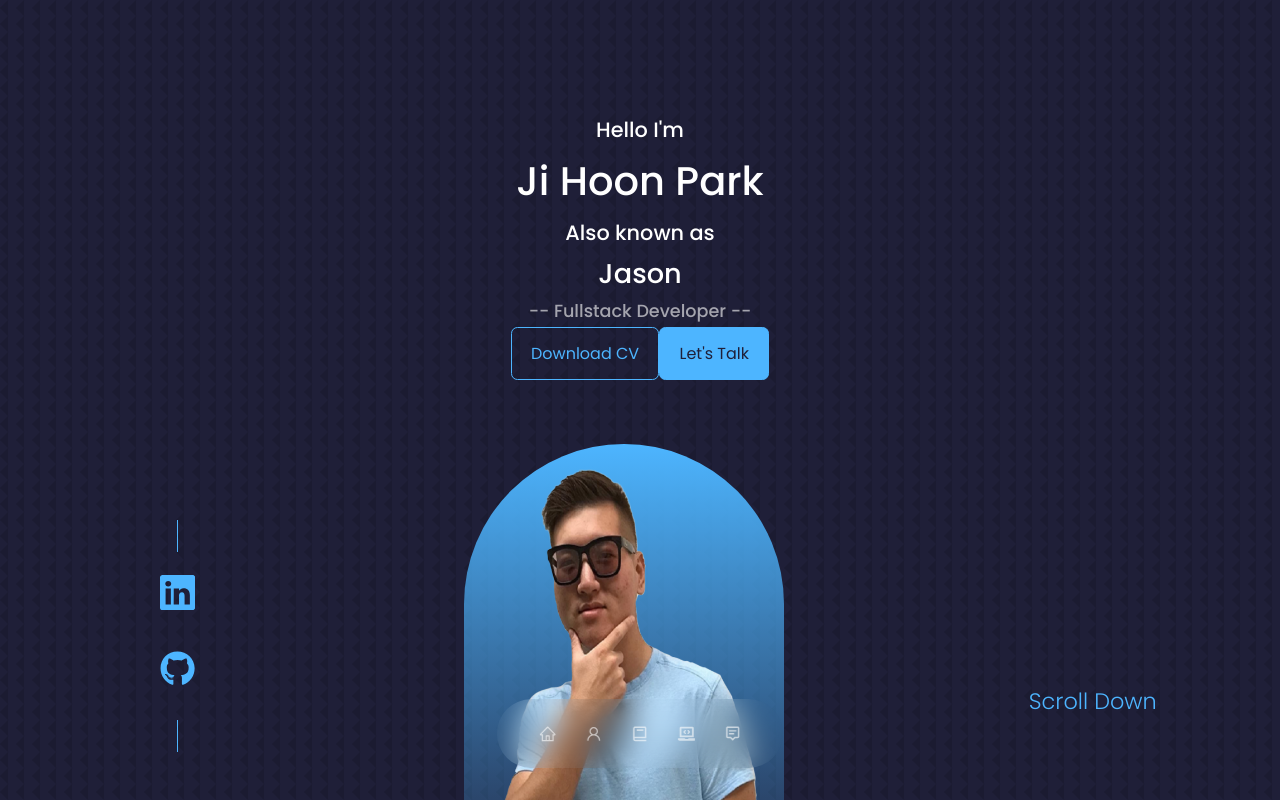
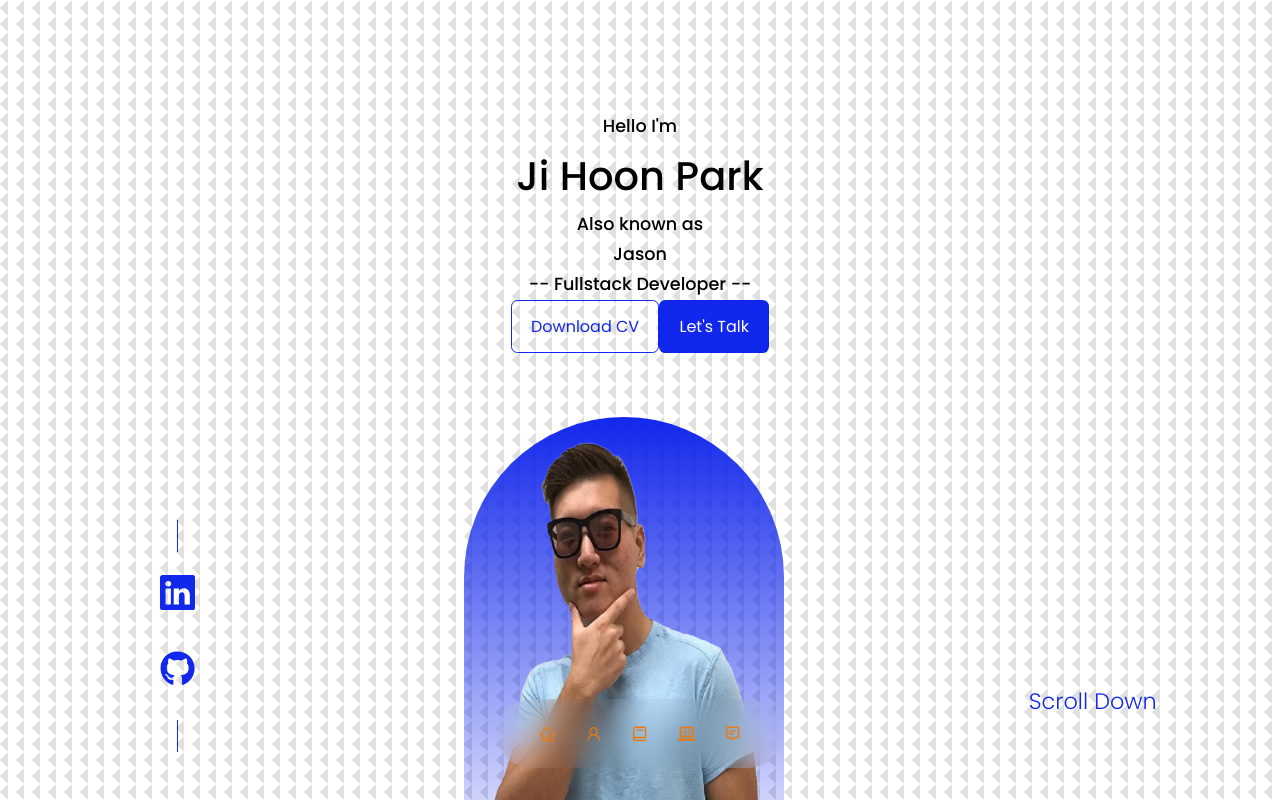
Before and after one commit to jihoonswdev/JihoonJPark, a React (Create React App) app: page / in a window 1280 px wide. Shown: the top 800 px of the page. Built offline with nearby package versions, Linux system fonts and the light colour scheme.

Commit message:
color update

```diff
--- a/src/components/header/Header.jsx
+++ b/src/components/header/Header.jsx
@@ -8,11 +8,11 @@ const Header = () => {
   return (
     <header>
     <div className="container header__container">
-      <h5 className='h5'>Hello I'm</h5>
-      <h1 className='h1'>Ji Hoon Park</h1>
-      <h4 className='h4'>Also known as</h4>
-      <h2 className='h2'>Jason</h2>
-      <h5 className="text-light">-- Fullstack Developer --</h5>
+      <h5 className='h51'>Hello I'm</h5>
+      <h1 className='h11'>Ji Hoon Park</h1>
+      <h4 className='h41'>Also known as</h4>
+      <h2 className='h21'>Jason</h2>
+      <h5 className="text-light1">-- Fullstack Developer --</h5>
       <CTA />
       <HeaderSocials />
 
--- a/src/components/header/header.css
+++ b/src/components/header/header.css
@@ -43,6 +43,22 @@ header {
     width: 1px;
     height: 2rem;
     background: var(--color-primary);
+}
+
+.h51 {
+    color: #000000;
+}
+.h11 {
+    color: #000000;
+}
+.h41 {
+    color: #000000;
+}
+.h21 {
+    color: #000000;
+}
+.text-light1 {
+    color: #000000;
 }
 
 /* === ME === */
--- a/src/index.css
+++ b/src/index.css
@@ -11,12 +11,12 @@
 }
 
 :root {
-    --color-bg: #1f1f38;
-    --color-bg-variant: #2c2c6c;
-    --color-primary:  #4db5ff;
-    --color-primary-variant: rgba(77,181,255,0.4);
-    --color-white: #fff;
-    --color-light: rgba(255,255,255, 0.6);
+    --color-bg: #fff;
+    --color-bg-variant: #f47327;
+    --color-primary:  #0e24ebfb;
+    --color-primary-variant: rgba(45, 209, 42, 0.98);
+    --color-white: #21ed5bfb;
+    --color-light: rgba(235, 121, 14, 0.98);
 
     --transition: all 400ms ease;
 
@@ -24,6 +24,16 @@
     --container-width-md: 86%;
     --container-width-sm: 90%;
 }
+
+/* 252, 244, 3, 0.98 */
+
+
+/* --color-bg: #1f1f38;
+    --color-bg-variant: #2c2c6c;
+    --color-primary:  #4db5ff;
+    --color-primary-variant: rgba(77,181,255,0.4);
+    --color-white: #fff;
+    --color-light: rgba(255,255,255, 0.6); */
 
 html {
     scroll-behavior: smooth;
```
Also changed, not shown: src/components/services/Services.jsx (deleted, +0 -10 lines), src/components/testimonials/Testimonials.jsx (deleted, +0 -10 lines), src/assets/About-Me.png (deleted), src/components/services/services.css (deleted), src/components/testimonials/testimonials.css (deleted).
